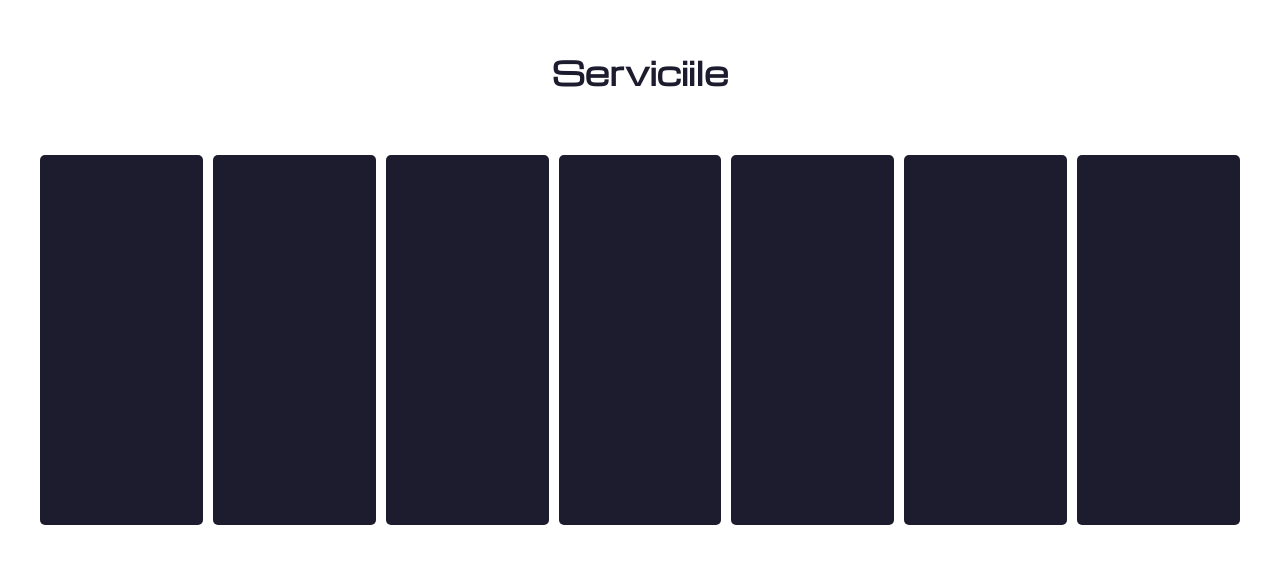
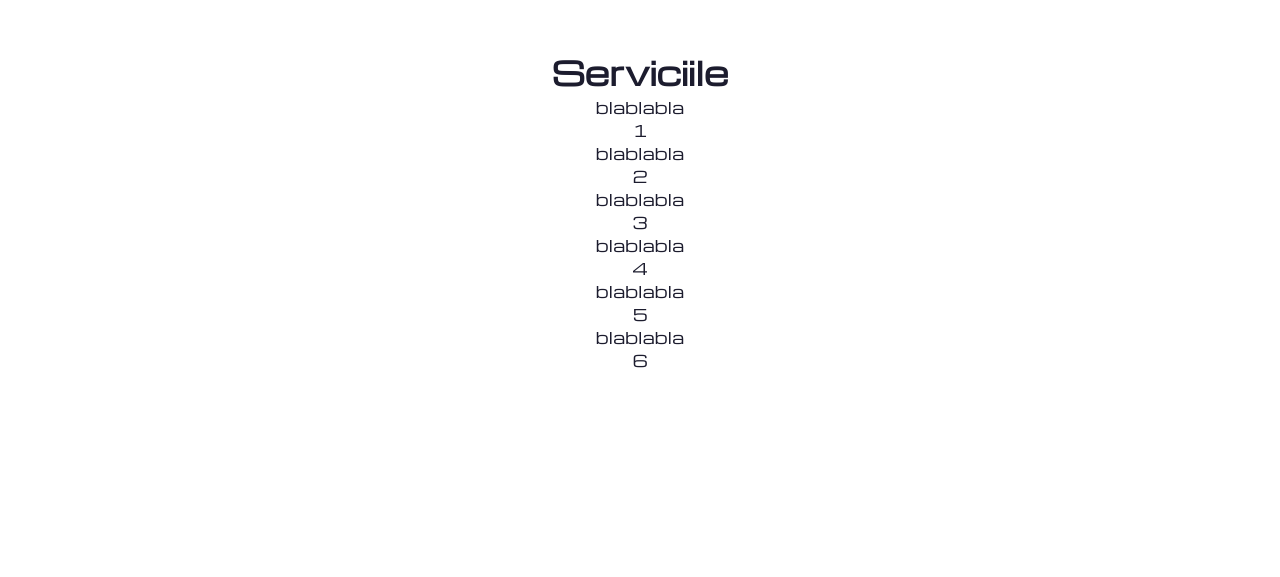
Before and after one commit to teksedori/szakgyakorlat, a plain HTML site: page index.html in a window 1280 px wide. Shown: the part 2791-3368 px from the top of the page. Drawn offline with nearby package versions, Linux system fonts and the light colour scheme.

Commit message:
kivett csuszkalo dobozok

```diff
--- a/index.html
+++ b/index.html
@@ -50,7 +50,60 @@
     <main class="main-content">
         <section class="what-we-do">
             <h2>Serviciile</h2>
-            <div class="container">
+
+            <div class="card-container">
+                <div class="card">
+                    <div class="card-defaultview">
+                        <p class="card-content">blablabla</p>
+                        <span class="card-number">1</span>
+                    </div>
+                </div>
+
+                <div class="card">
+                    <div class="card-defaultview">
+                        <p class="card-content">blablabla</p>
+                        <span class="card-number">2</span>
+                    </div>
+                </div>
+
+                <div class="card">
+                    <div class="card-defaultview">
+                        <p class="card-content">blablabla</p>
+                        <span class="card-number">3</span>
+                    </div>
+                </div>
+
+                <div class="card">
+                    <div class="card-defaultview">
+                        <p class="card-content">blablabla</p>
+                        <span class="card-number">4</span>
+                    </div>
+                </div>
+
+                <div class="card">
+                    <div class="card-defaultview">
+                        <p class="card-content">blablabla</p>
+                        <span class="card-number">5</span>
+                    </div>
+                </div>
+
+                <div class="card">
+                    <div class="card-defaultview">
+                        <p class="card-content">blablabla</p>
+                        <span class="card-number">6</span>
+                    </div>
+                </div>
+            </div>
+
+        </section>
+    </main>
+
+    <script src="ujotlet.js"></script>
+</body>
+</html>
+
+
+<!-- <div class="container">
                 <div class="card">
                     <div class="content">
                         <h3>Proiectare de arhitecturală</h3>
@@ -105,10 +158,4 @@ investiției.
                         <p>Tartalom...</p>
                     </div>
                 </div>
-            </div>
-        </section>
-    </main>
-
-    <script src="ujotlet.js"></script>
-</body>
-</html>
+            </div> -->
--- a/ujotlet.css
+++ b/ujotlet.css
@@ -181,70 +181,3 @@ a:hover:after { transform: scaleX(1);  }
     opacity:1;
     transform:translate(0);
 }
-
-.container {
-    display: flex;
-    gap: 10px;
-    width: 100%;
-    max-width: 1200px;
-    height: 370px;
-    margin: 60px auto;
-}
-
-.card {
-    flex: 1;
-    background-color: var(--base-200);
-    border-radius: 5px;
-    cursor: pointer;
-    overflow: hidden;
-    display: flex;
-    align-items: center;
-    padding: 20px;
-    color: var(--base-100);
-    transition: flex 0.6s cubic-bezier(0.25, 1, 0.5, 1), background-color 0.3s;
-    position: relative;
-}
-
-.card:hover {
-    flex: 8;
-    background-color: var(--base-200);
-}
-
-.content {
-    min-width: 300px;
-}
-
-.content h3{
-    opacity: 0;
-    transform: translateY(20px);
-    transition: opacity 0.5s ease, transform 0.4s ease;
-    max-width: 250px;
-    font-size: 4svh;
-}
-
-.content p {
-    opacity: 0;
-    transform: translateY(20px);
-    transition: opacity 0.5s ease, transform 0.4s ease;
-    margin-top: 10px;
-    max-width: 250px;
-    font-size: 2svh;
-    font-family: "Quicksand", sans-serif;
-}
-
-
-.card:hover .content p {
-    opacity: 1;
-    transform: translateY(0);
-    transition-delay: 0.4s;
-    color: var(--base-100);
-}
-
-.card:hover .content h3 {
-    opacity: 1;
-    transform: translateY(0);
-    transition-delay: 0.2s;
-    margin: 0;
-
-    color: var(--base-100);
-}
```
